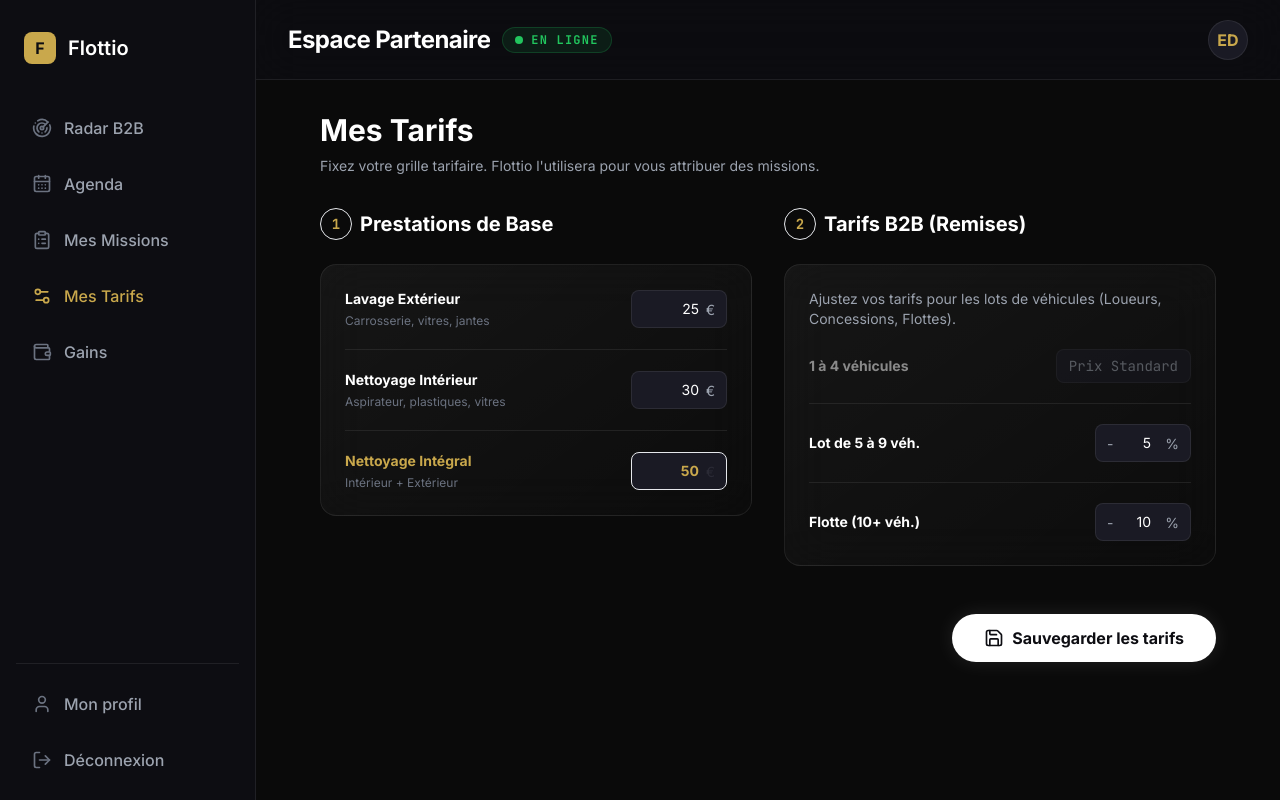
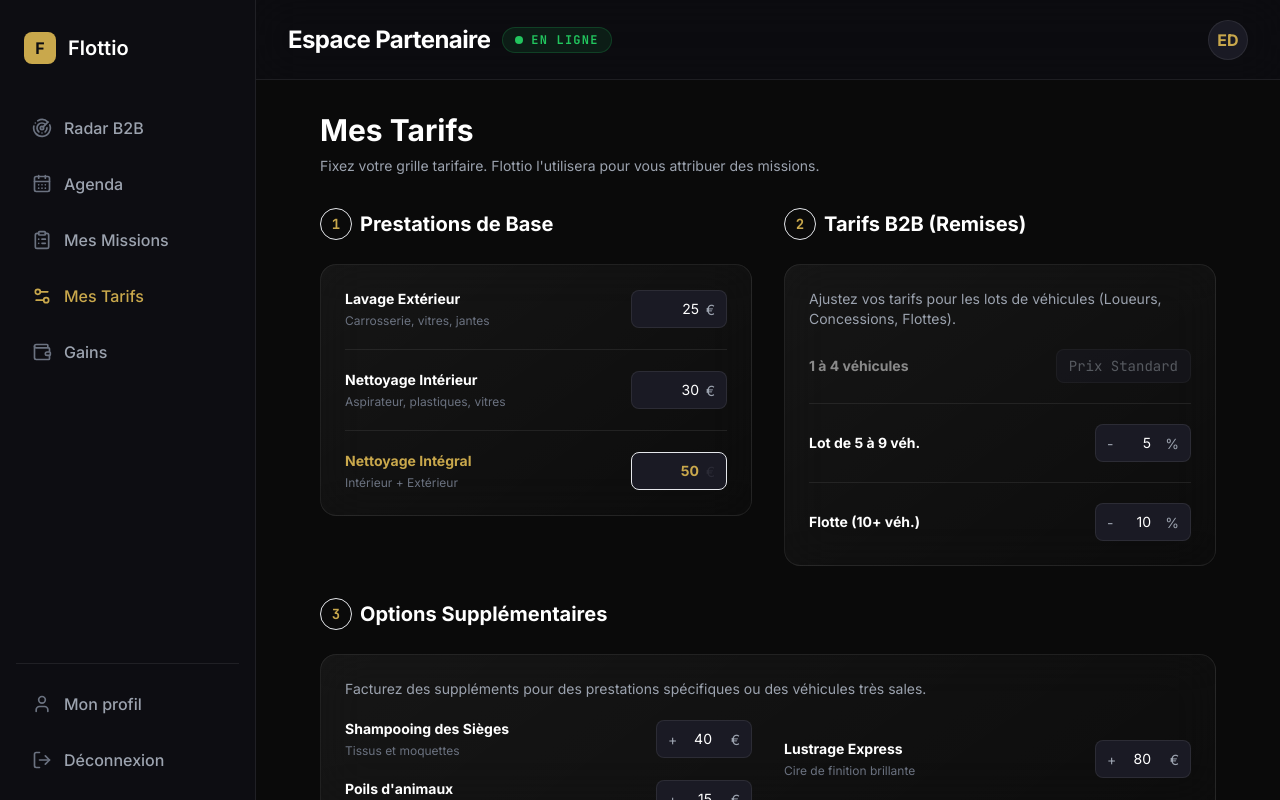
Before and after one commit to camaralloydlaine-code/Flottio-git, a Next.js app in the folder flottio-app/: page /tarifs in a window 1280 px wide. Built offline with nearby package versions, Linux system fonts and the light colour scheme; a web font is replaced by a local one.

Commit message:
UI: Add options supplementaires section in Tarifs

```diff
--- a/flottio-app/src/app/(provider)/tarifs/page.jsx
+++ b/flottio-app/src/app/(provider)/tarifs/page.jsx
@@ -1,6 +1,6 @@
 "use client";
 import { useState } from "react";
-import { CheckCircle2, Save } from "lucide-react";
+import { CheckCircle2, Save, Plus } from "lucide-react";
 
 export default function TarifsPage() {
   const [tarifs, setTarifs] = useState({
@@ -13,6 +13,11 @@ export default function TarifsPage() {
       berline: 5,
       suv: 10,
       utilitaire: 15
+    },
+    options: {
+      shampooing: 40,
+      poils: 15,
+      lustrage: 80
     }
   });
 
@@ -22,6 +27,10 @@ export default function TarifsPage() {
 
   const handleMajorationChange = (key, value) => {
     setTarifs(prev => ({ ...prev, majoration: { ...prev.majoration, [key]: Number(value) } }));
+  };
+
+  const handleOptionChange = (key, value) => {
+    setTarifs(prev => ({ ...prev, options: { ...prev.options, [key]: Number(value) } }));
   };
 
   return (
@@ -138,6 +147,82 @@ export default function TarifsPage() {
             </div>
           </div>
         </div>
+
+        <div className="space-y-4 md:space-y-6 md:col-span-2">
+          <h2 className="text-lg md:text-xl font-sans font-bold text-white flex items-center gap-2">
+            <div className="w-6 h-6 md:w-8 md:h-8 rounded-full bg-accent/10 text-accent flex items-center justify-center font-mono text-xs md:text-sm border border-accent/20">3</div>
+            Options Supplémentaires
+          </h2>
+
+          <div className="glass-card p-4 md:p-6 space-y-4 md:space-y-5">
+            <p className="text-[10px] md:text-sm font-sans text-gray-400 mb-2 md:mb-4">Facturez des suppléments pour des prestations spécifiques ou des véhicules très sales.</p>
+
+            <div className="grid grid-cols-1 md:grid-cols-2 gap-4 md:gap-8">
+              <div className="space-y-4 md:space-y-5">
+                <div className="flex items-center justify-between">
+                  <div>
+                    <p className="font-sans font-bold text-white text-xs md:text-sm">Shampooing des Sièges</p>
+                    <p className="font-sans text-[10px] md:text-xs text-gray-500 mt-0.5 md:mt-1">Tissus et moquettes</p>
+                  </div>
+                  <div className="relative">
+                    <span className="absolute left-2 md:left-3 top-1.5 md:top-2.5 text-gray-400 text-sm">+</span>
+                    <input
+                      type="number"
+                      value={tarifs.options.shampooing}
+                      onChange={(e) => handleOptionChange("shampooing", e.target.value)}
+                      className="w-20 md:w-24 bg-surface border border-border rounded-lg pl-5 pr-5 md:pl-6 md:pr-6 py-1.5 md:py-2 text-white font-sans text-right focus:outline-none focus:border-accent text-sm"
+                    />
+                    <span className="absolute right-2 md:right-3 top-1.5 md:top-2.5 text-gray-400 text-sm">€</span>
+                  </div>
+                </div>
+                <div className="h-px bg-border w-full md:hidden"></div>
+
+                <div className="flex items-center justify-between">
+                  <div>
+                    <p className="font-sans font-bold text-white text-xs md:text-sm">Poils d'animaux</p>
+                    <p className="font-sans text-[10px] md:text-xs text-gray-500 mt-0.5 md:mt-1">Supplément temps</p>
+                  </div>
+                  <div className="relative">
+                    <span className="absolute left-2 md:left-3 top-1.5 md:top-2.5 text-gray-400 text-sm">+</span>
+                    <input
+                      type="number"
+                      value={tarifs.options.poils}
+                      onChange={(e) => handleOptionChange("poils", e.target.value)}
+                      className="w-20 md:w-24 bg-surface border border-border rounded-lg pl-5 pr-5 md:pl-6 md:pr-6 py-1.5 md:py-2 text-white font-sans text-right focus:outline-none focus:border-accent text-sm"
+                    />
+                    <span className="absolute right-2 md:right-3 top-1.5 md:top-2.5 text-gray-400 text-sm">€</span>
+                  </div>
+                </div>
+              </div>
+
+              <div className="space-y-4 md:space-y-5">
+                <div className="h-px bg-border w-full md:hidden"></div>
+                <div className="flex items-center justify-between">
+                  <div>
+                    <p className="font-sans font-bold text-white text-xs md:text-sm">Lustrage Express</p>
+                    <p className="font-sans text-[10px] md:text-xs text-gray-500 mt-0.5 md:mt-1">Cire de finition brillante</p>
+                  </div>
+                  <div className="relative">
+                    <span className="absolute left-2 md:left-3 top-1.5 md:top-2.5 text-gray-400 text-sm">+</span>
+                    <input
+                      type="number"
+                      value={tarifs.options.lustrage}
+                      onChange={(e) => handleOptionChange("lustrage", e.target.value)}
+                      className="w-20 md:w-24 bg-surface border border-border rounded-lg pl-5 pr-5 md:pl-6 md:pr-6 py-1.5 md:py-2 text-white font-sans text-right focus:outline-none focus:border-accent text-sm"
+                    />
+                    <span className="absolute right-2 md:right-3 top-1.5 md:top-2.5 text-gray-400 text-sm">€</span>
+                  </div>
+                </div>
+
+                <div className="flex items-center justify-center pt-2">
+                  <button className="flex items-center gap-2 text-accent hover:text-white transition-colors text-xs md:text-sm font-sans font-bold bg-accent/5 hover:bg-accent/10 px-4 py-2 rounded-lg border border-accent/10 w-full justify-center">
+                    <Plus size={16} /> Ajouter une option
+                  </button>
+                </div>
+              </div>
+            </div>
+          </div>
+        </div>
       </div>
 
       <div className="flex justify-end pt-4">
```
